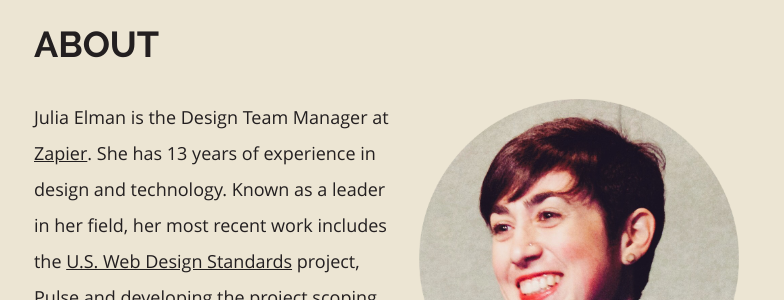
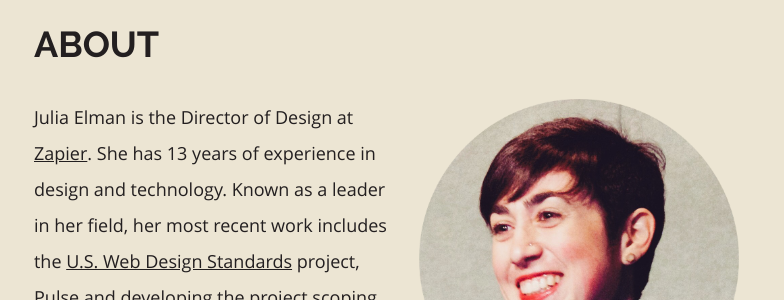
Before and after one commit to juliaelman/juliaelman.github.io, a Jekyll site: the page built from pages/about.md, in a window 1280 px wide. Shown: the part 146-446 px from the top of the page, without its empty margins (246-1030 px from the left). Built offline with Jekyll 4.4.1, drawn with Linux system fonts in a browser that asks for light colours.

Commit message:
Updating title.

```diff
--- a/index.html
+++ b/index.html
@@ -4,7 +4,7 @@
 body_id: home
 ---
 
-<p>Hello! I am Julia Elman -- a Design Team Manager based in Durham, North Carolina. I lead design and development teams, and coach people to help them reach their full potential and create amazing things. My most recent work includes the <a href="https://standards.usa.gov/">U.S. Web Design Standards</a>.</p>
+<p>Hello! I'm Julia Elman -- a Director of Design based in Durham, North Carolina. I lead design and development teams, and coach people to help them reach their full potential and create amazing things. My most recent work includes the <a href="https://standards.usa.gov/">U.S. Web Design Standards</a>.</p>
 
 <p>Apart from technology, I like spending time hiking and camping in the woods of North Carolina and spending time with my family.</p>
 
--- a/pages/about.md
+++ b/pages/about.md
@@ -6,7 +6,7 @@
 ---
 <img src="/assets/images/julia-elman.png" alt="Julia Elman" class="profile">
 
-<p>Julia Elman is the Design Team Manager at <a href="https://zapier.com/">Zapier</a>. She has 13 years of experience in design and technology. Known as a leader in her field, her most recent work includes the <a href="https://standards.usa.gov">U.S. Web Design Standards</a> project, <a href="https://pulse.cio.gov">Pulse</a> and developing the project scoping and evaluation process for 18F Experience Design.</p>
+<p>Julia Elman is the Director of Design at <a href="https://zapier.com/">Zapier</a>. She has 13 years of experience in design and technology. Known as a leader in her field, her most recent work includes the <a href="https://standards.usa.gov">U.S. Web Design Standards</a> project, <a href="https://pulse.cio.gov">Pulse</a> and developing the project scoping and evaluation process for 18F Experience Design.</p>
 
 Prior to Zapier, Julia published a book called <em><a href="https://bit.ly/lightweightdjango">Lightweight Django</a></em> with <a href="https://www.oreilly.com/">O’Reilly Media</a>. She also wrote curriculum and tutorials about design and development as the Front end Engineering Instructor at the <a href="https://www.theironyard.com/">Iron Yard Academy</a>. She has also worked with clients such as <a href="https://www.mozilla.org/en-US/">Mozilla</a>, the <a href="https://www.python.org/psf/">Python Software Foundation</a>, <a href="">University of Chicago</a>, <a href="https://www.hallmark.com/">Hallmark Cards</a> and <a href="https://red.org/">Product(RED)</a>.
 
```
